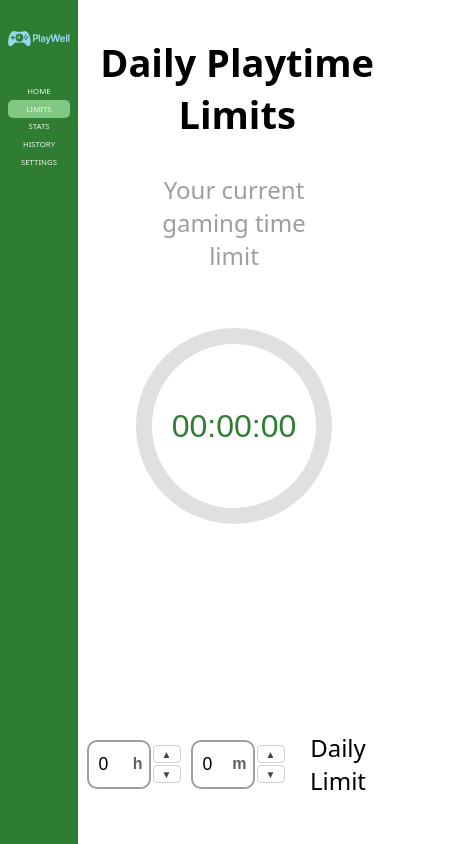
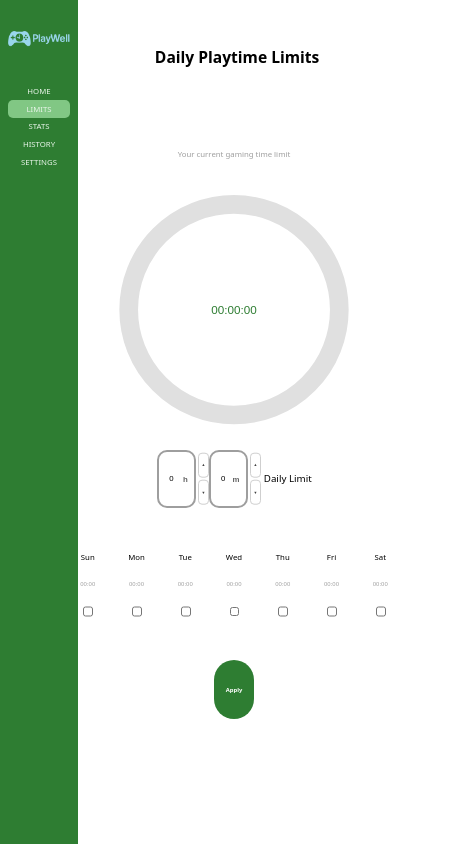
Before and after one commit to Sepzie/PlayWell, a React (Vite) app: page /limits in a window 390 px wide. Shown: the top 844 px of the page, 474 px wide, since content can reach past the window. Built offline with nearby package versions, Linux system fonts and the light colour scheme.

Commit message:
Made limits page more responsive and fixed misc CSS issues

```diff
--- a/src/components/Checkbox.jsx
+++ b/src/components/Checkbox.jsx
@@ -17,7 +17,7 @@ function Checkbox({ label, isChecked, limitSeconds, onChange }) {
 
     return (
         <label className="checkbox-container">
-            <p>{label}</p>
+            <p className='day-label'>{label}</p>
             <p className='current-limit'>{formatTime(limitSeconds)}</p>
             <input
                 type="checkbox"
--- a/src/components/TimeInput.jsx
+++ b/src/components/TimeInput.jsx
@@ -83,7 +83,7 @@ function TimeInput({ hours: propHours = 0, minutes: propMinutes = 0, onChange })
           </div>
         </div>
       </label>
-      <p>Daily Limit</p>
+      <p className='daily-limit-label'>Daily Limit</p>
     </div>
   );
 }
--- a/src/css/Checkbox.css
+++ b/src/css/Checkbox.css
@@ -12,10 +12,14 @@
 
 .current-limit {
     color: #9E9E9E;
-    font-size: 14px;
+    font-size: 1.5vw;
+}
+
+.day-label {
+    font-size: 2vw;
 }
 
 input[type="checkbox"] {
-    width: 20px;
-    height: 20px;
+    width: 2.5vw;
+    height: 2.5vh;
 }
--- a/src/css/CircleTimer.css
+++ b/src/css/CircleTimer.css
@@ -1,11 +1,12 @@
 .circle-timer-container {
     position: relative;
-    width: 200px;
-    height: 200px;
+    width: 75%;
+    height: 75%;
+    margin-top: 10vh;
     display: flex;
     justify-content: center;
     align-items: center;
-    grid-area: 2 / 2 / 5 / 8;
+    grid-area: 2 / 1 / 5 / 9;
 }
 
 .circle-timer-svg {
@@ -15,6 +16,7 @@
     width: 100%;
     height: 100%;
     transform: rotate(-90deg);
+    pointer-events: none;
 }
 
 .circle-timer-background {
@@ -33,7 +35,7 @@
 
 .circle-timer-text {
     position: relative;
-    font-size: 2em;
+    font-size: 3vw;
     font-weight: lighter;
     color: #2E7D32;
     user-select: none;
--- a/src/css/Limits.css
+++ b/src/css/Limits.css
@@ -1,18 +1,19 @@
 body {
     font-family: sans-serif;
-    margin: 0;
-    padding: 0;
     background-color: rgba(0, 0, 0, 0);
     user-select: none;
+}
+
+main {
+    width: 100%;
+    height: 100%;
 }
 
 .main-container {
     width: 100%;
     height: 100%;
-    margin: 0;
     background-color: white;
     border-radius: 20px;
-
     display: grid;
     grid-template-columns: repeat(8, 1fr);
     grid-template-rows: repeat(8, 1fr);
@@ -31,13 +32,14 @@ body {
 
 .title h1 {
     margin: 0;
-    font-size: 38px;
+    font-size: 4vw;
 }
 
 .text {
-    padding-bottom: 70px;
+    margin-bottom: 2vh;
+    font-size: 2vw;
     color: #9E9E9E;
-    grid-area: 2 / 3 / 3 / 7;
+    grid-area: 2 / 1 / 3 / 9;
 }
 
 .save-button-container {
@@ -48,9 +50,12 @@ body {
 .timer-button {
     color: white;
     font-weight: bold;
-    font-size: 1.1em;
-    width: 125px;
-    height: 50px;
+    font-size: 1.5vw;
+    display: flex;
+    justify-content: center;
+    align-items: center;
+    width: 10vw;
+    height: 7vh;
     background-color: #2E7D32;
     border: none;
     border-radius: 20px;
@@ -66,7 +71,7 @@ body {
     display: grid;
     grid-template-columns: repeat(7, 1fr);
     text-align: center;
-    gap: 30px;
+    gap: 2em;
     grid-area: 6 / 1 / 7 / 9;
 }
 
--- a/src/css/TimeInput.css
+++ b/src/css/TimeInput.css
@@ -9,10 +9,10 @@
 }
 
 .time-input-container input {
-    width: 45px;
-    height: 25px;
+    width: 5vw;
+    height: 4vh;
     padding: 10px;
-    font-size: 1.1em;
+    font-size: 2vw;
     border: 2px solid #9E9E9E;
     border-radius: 10px;
 }
@@ -34,7 +34,13 @@
     transform: translateY(-50%);
     pointer-events: none;
     color: #616161;
+    font-size: 2vw;
     font-weight: 600;
+}
+
+.daily-limit-label {
+    font-size: 2.5vw;
+    margin-left: 1vw;
 }
 
 input[type=number]::-webkit-outer-spin-button,
@@ -45,7 +51,7 @@ input[type=number]::-webkit-inner-spin-button {
 
 .input-with-unit .spinner {
     position: absolute;
-    right: -30px;
+    right: -3.5vw;
     top: 50%;
     transform: translateY(-50%);
     display: flex;
@@ -56,11 +62,11 @@ input[type=number]::-webkit-inner-spin-button {
 .input-with-unit .spin {
     background: transparent;
     border: 1px solid #cfcfcf;
-    width: 28px;
-    height: 18px;
+    width: 3vw;
+    height: 3vh;
     padding: 0;
     line-height: 12px;
-    font-size: 10px;
+    font-size: 1vw;
     color: #424242;
     cursor: pointer;
     border-radius: 4px;
--- a/src/css/Tray-menu.css
+++ b/src/css/Tray-menu.css
@@ -59,3 +59,12 @@ footer {
     padding: 10px 20px;
     cursor: pointer;
 }
+
+.circle-timer-container {
+    width: 100%;
+    height: 100%;
+}
+
+.circle-timer-text {
+    font-size: 7vw;
+}
```
